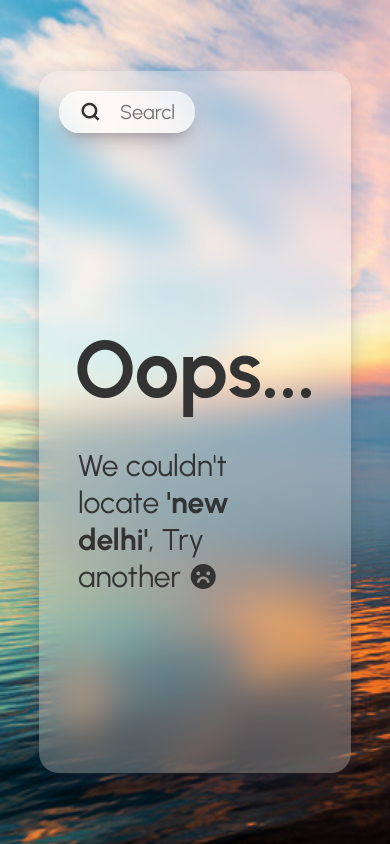
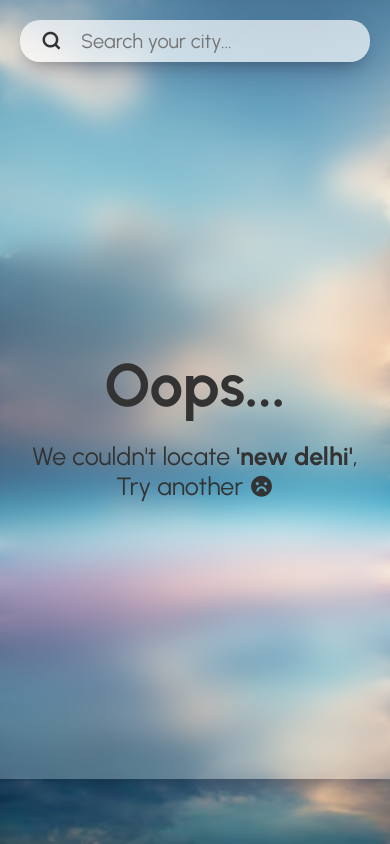
Before and after one commit to vishalpsj/Weather, a plain HTML site: page index.html in a window 390 px wide. Drawn offline with nearby package versions, Linux system fonts and the light colour scheme; no server answers.

Commit message:
style.css file updated to make it in mobile first approach, responsive.css file added and made the webpage responsive

```diff
--- a/index.html
+++ b/index.html
@@ -8,6 +8,7 @@
     <title>Weather</title>
     <link rel="shortcut icon" href="./asset/img/favicon.ico" type="image/x-icon">
     <link rel="stylesheet" href="./style.css">
+    <link rel="stylesheet" href="./responsive.css">
     <link href="https://cdn.jsdelivr.net/npm/remixicon@4.5.0/fonts/remixicon.css" rel="stylesheet" />
     <link rel="preconnect" href="https://fonts.googleapis.com">
     <link rel="preconnect" href="https://fonts.gstatic.com" crossorigin>
--- /dev/null
+++ b/responsive.css
@@ -0,0 +1,38 @@
+/* mobile first approach */
+/* base 320 px screen */
+
+@media screen and (min-width:320px) {
+    html{
+        font-size: 62.5%;
+    }
+}
+@media screen and (min-width:768px) {
+    html{
+        font-size: 68.75%;
+    }
+    .extra{
+        width: 48%;
+    }
+}
+@media screen and (min-width:1024px) {
+    html{
+        font-size: 75%;
+    }
+    .extra{
+        width: 48%;
+    }
+    .inputs{
+        width: 50%;
+    }
+}
+@media screen and (min-width:1440px) {
+    html{
+        font-size: 81.25%;
+    }
+    .extra{
+        width: 48%;
+    }
+    .inputs{
+        width: 50%;
+    }
+}
--- a/style.css
+++ b/style.css
@@ -17,10 +17,10 @@ sup{
 
 body{
     width: 100vw;
-    height: 100vh;
-    background-image: url(./asset/img/background.webp);
+    background-image: url(./asset/img/mobile_screen.webp);
     background-repeat: no-repeat;
     background-size: cover;
+    background-attachment: fixed;
     display: flex;
     justify-content: center;
     align-items: center;
@@ -28,15 +28,11 @@ body{
 }
 
 .container{
-    width: 80%;
+    width: 100%;
+    height: 100%;
     background-color: rgba(255, 255, 255, 0.259);
     backdrop-filter: blur(15px);
     padding: 2rem;
-    border-radius: 20px;
-    -webkit-border-radius: 20px;
-    -moz-border-radius: 20px;
-    -ms-border-radius: 20px;
-    -o-border-radius: 20px;
     box-shadow: rgba(50, 50, 93, 0.25) 0px 13px 27px -5px, rgba(0, 0, 0, 0.3) 0px 8px 16px -8px;
     display: flex;
     flex-direction: column;
@@ -47,7 +43,7 @@ body{
     width: 100%;
 }
 .inputs{
-    width: 50%;
+    width: 100%;
     padding: .1rem;
     display: flex;
     align-items: center;
@@ -83,20 +79,21 @@ input{
 
 /* error showing only appears when invalid city name entered */
 .errorMsgbox{
-    height: 70vh;
-    width: 60vw;
+    height: calc(100vh - 21vh);
+    width: 90vw;
     display: flex;
     flex-direction: column;
     justify-content: center;
-    gap: 3rem;
+    gap: 2rem;
     align-items: center;
     display: none;
 }
 .errorMsgbox #oopsError{
-    font-size: 8rem;
+    font-size: 6rem;
 }
 .errorMsgbox p{
-    font-size: 3rem;
+    font-size: 2.5rem;
+    text-align: center;
 }
 
 
@@ -117,7 +114,7 @@ input{
     -moz-border-radius: 20px;
     -ms-border-radius: 20px;
     -o-border-radius: 20px;
-    font-size: 2.2rem;
+    font-size: 2rem;
 }
 .weather_report:hover{
     background-color:rgba(255, 255, 255, 0.506);
@@ -126,6 +123,9 @@ input{
     -moz-transition: all .3s;
     -ms-transition: all .3s;
     -o-transition: all .3s;
+}
+.weather_city{
+    text-align: center;
 }
 .weather_data{
     display: flex;
@@ -176,7 +176,7 @@ input{
 }
 
 .extra{
-    width: 48%;
+    width: 100%;
     background-color: rgba(255, 255, 255, 0.322);
     box-shadow: rgba(50, 50, 93, 0.25) 0px 13px 27px -5px, rgba(0, 0, 0, 0.3) 0px 8px 16px -8px;
     padding: 2rem 1.5rem;
```
Also changed, not shown: asset/img/mobile_screen.webp (added).
